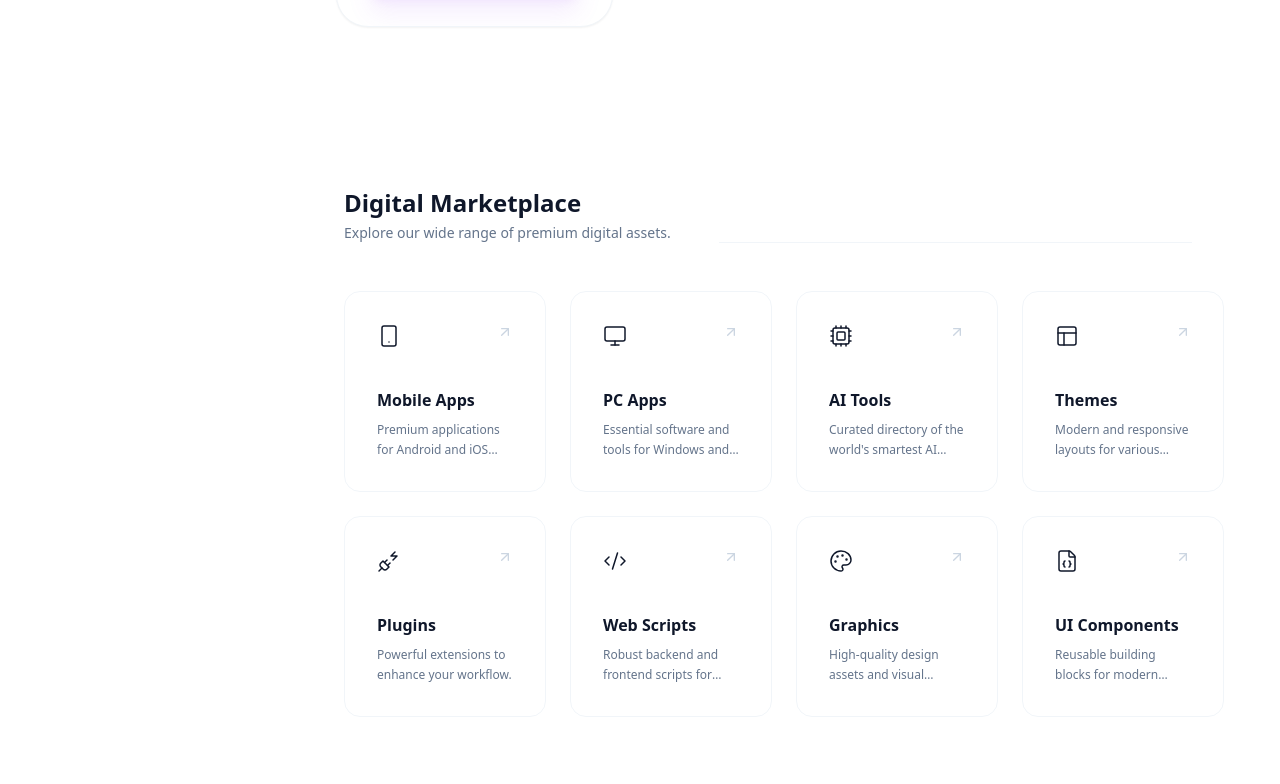
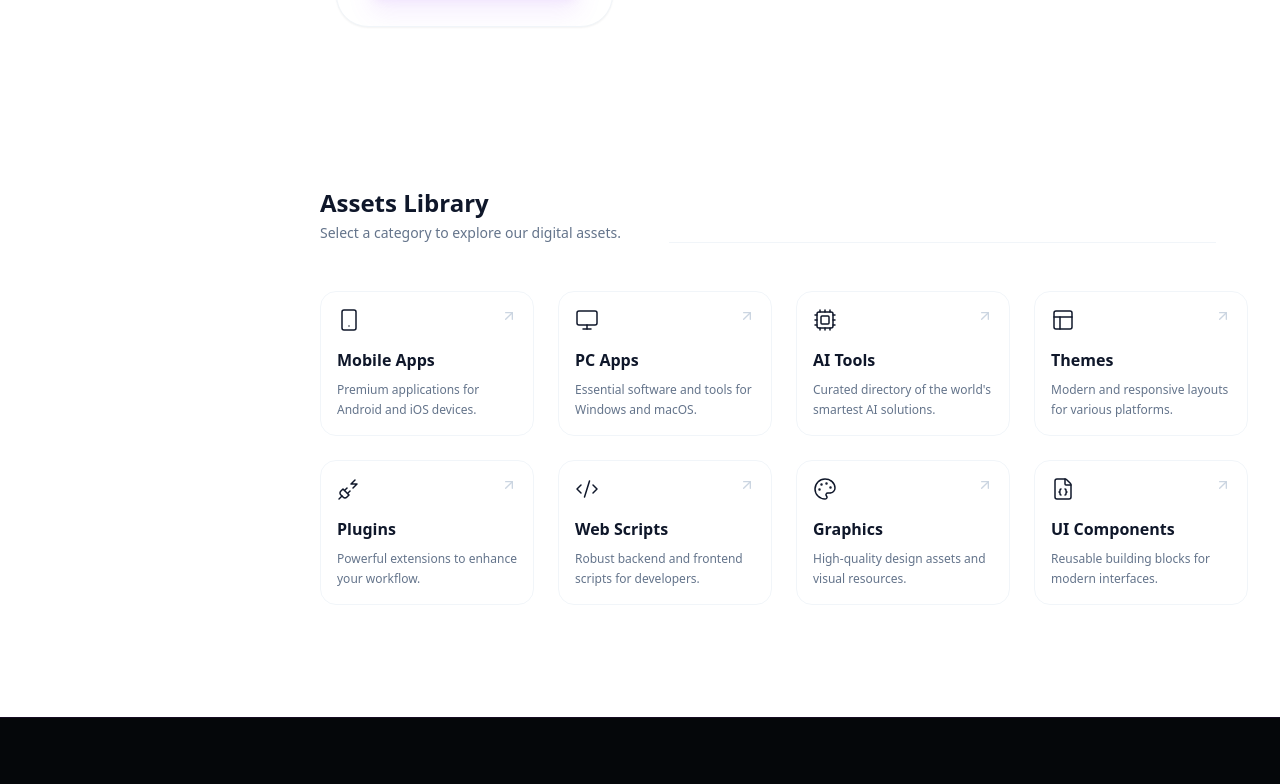
Before and after one commit to shanwebfix/eseba, a React (Vite) app: page / in a window 1280 px wide. Shown: the part 2796-3580 px from the top of the page. Built offline with nearby package versions, Linux system fonts and the light colour scheme.

Commit message:
menu update

```diff
--- a/src/components/Menu.jsx
+++ b/src/components/Menu.jsx
@@ -72,24 +72,24 @@ const categories = [
 
 const SimpleCategory = () => {
   return (
-    <div className="py-20 px-6">
+    <div className="py-20 px-0">
       <div className="max-w-6xl mx-auto">
         {/* Simple Header */}
         <div className="flex flex-col md:flex-row md:items-end justify-between mb-12 gap-4">
           <div>
-            <h2 className="text-2xl font-bold text-slate-900 dark:text-white">Digital Marketplace</h2>
-            <p className="text-slate-500 text-sm mt-1">Explore our wide range of premium digital assets.</p>
+            <h2 className="text-2xl font-bold text-slate-900 dark:text-white">Assets Library</h2>
+            <p className="text-slate-500 text-sm mt-1">Select a category to explore our digital assets.</p>
           </div>
           <div className="h-px flex-1 bg-slate-100 dark:bg-slate-800 mx-8 hidden md:block"></div>
         </div>
 
         {/* Grid Layout - Responsive columns */}
-        <div className="grid grid-cols-1 sm:grid-cols-2 lg:grid-cols-4 gap-6">
+        <div className="grid grid-cols-2 sm:grid-cols-3 lg:grid-cols-4 gap-6">
           {categories.map((cat) => (
             <a
               href={cat.link}
               key={cat.id}
-              className="group p-8 border border-slate-100 dark:border-slate-800 rounded-2xl hover:bg-slate-50 dark:hover:bg-slate-900/50 transition-all duration-300 relative overflow-hidden flex flex-col justify-between"
+              className="group p-4 border border-slate-100 dark:border-slate-800 rounded-2xl hover:bg-slate-50 dark:hover:bg-slate-900/50 transition-all duration-300 relative overflow-hidden flex flex-col justify-between"
             >
               <div>
                 <div className="flex justify-between items-start">
@@ -102,7 +102,7 @@ const SimpleCategory = () => {
                   />
                 </div>
 
-                <div className="mt-10">
+                <div className="mt-4">
                   <h3 className="text-md font-bold text-slate-900 dark:text-white mb-2">
                     {cat.title}
                   </h3>
```
